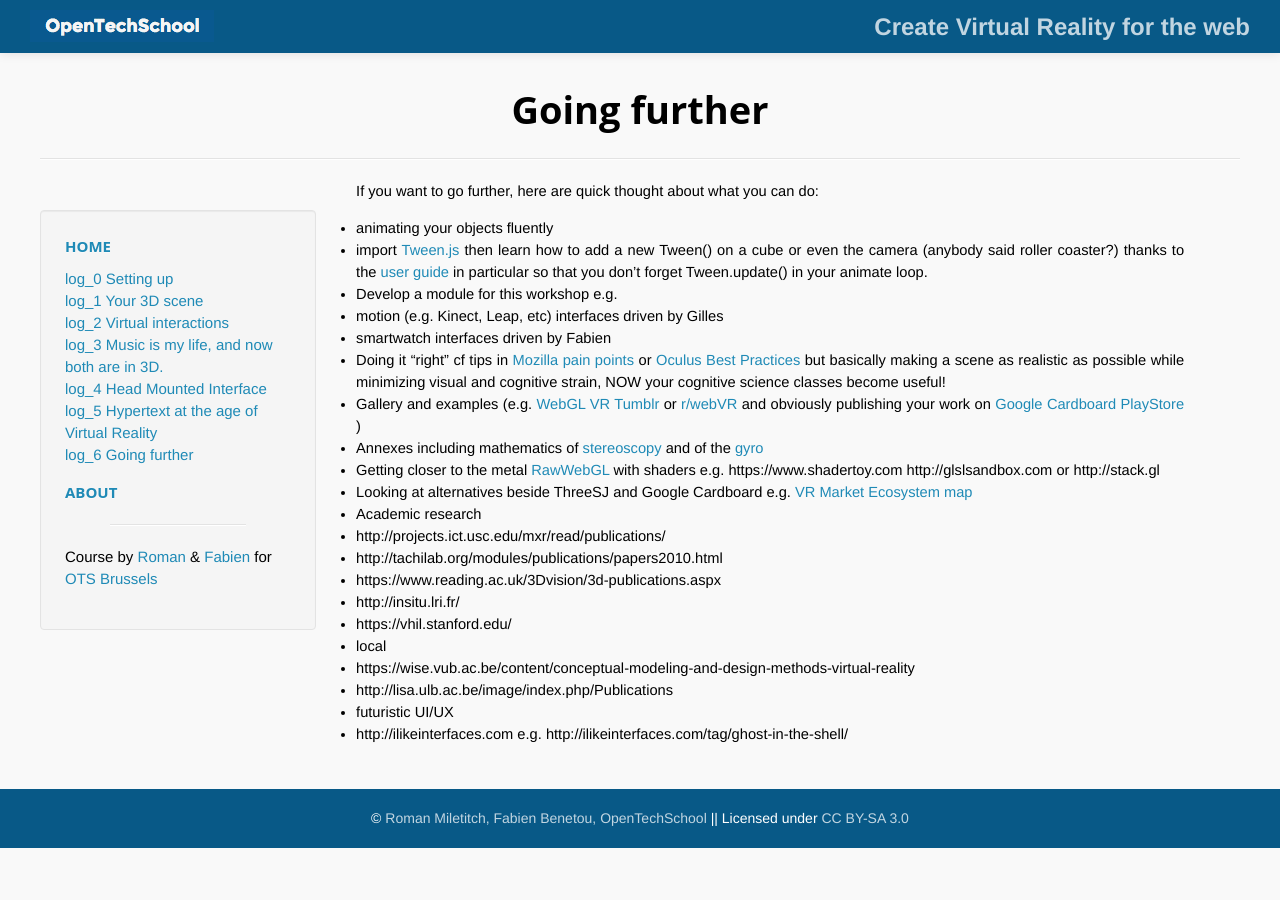
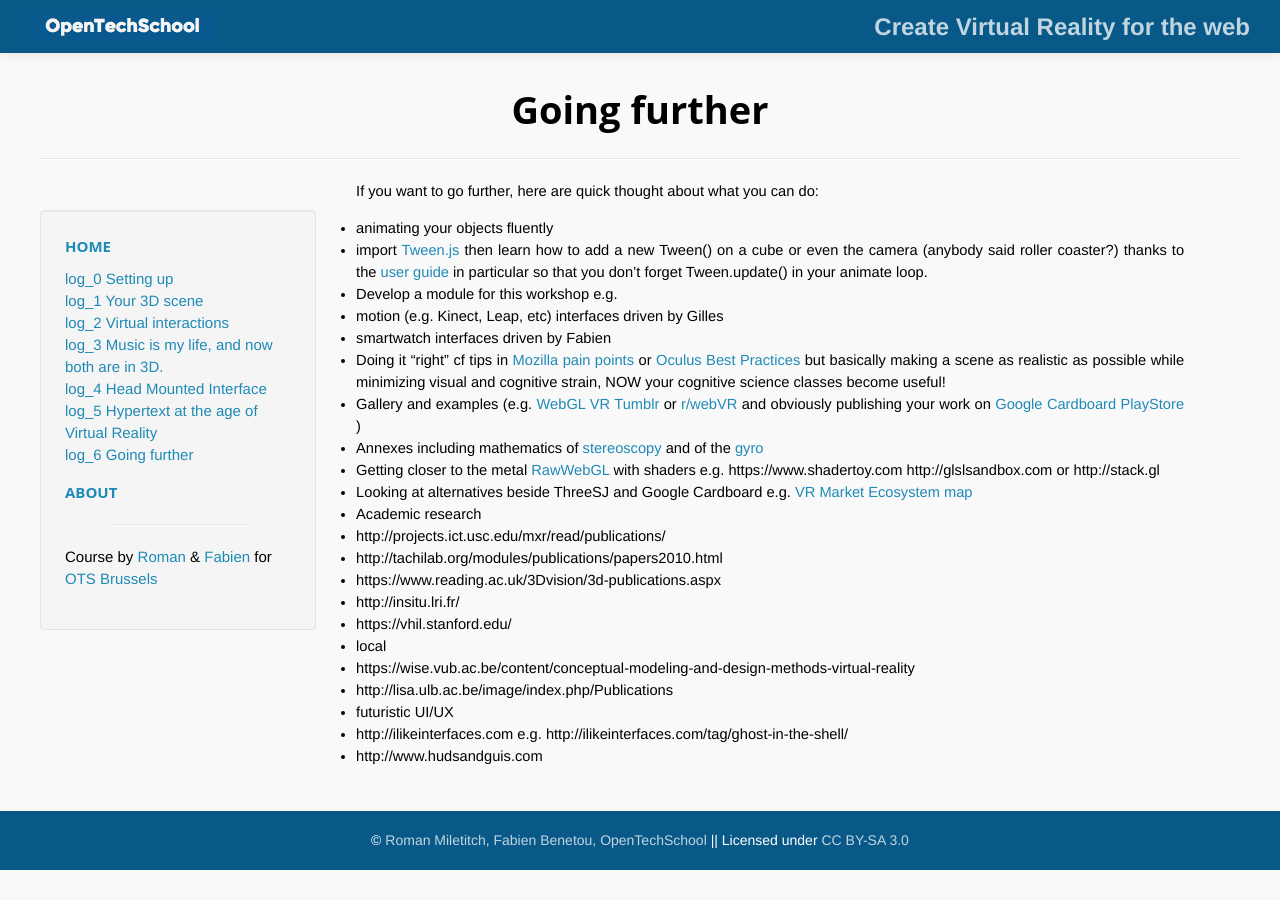
Before and after one commit to OpenTechSchool-Brussels/webVR-for-3D-graphics-and-music, a Jekyll site: the page built from going-further.markdown, in a window 1280 px wide. Built offline with Jekyll 4.4.1, drawn with Linux system fonts in a browser that asks for light colours; Markdown is read by kramdown in place of the engine named in the settings; some of the changed lines change nothing that is shown.

Commit message:
hudsandguis

```diff
--- a/going-further.markdown
+++ b/going-further.markdown
@@ -28,3 +28,4 @@ If you want to go further, here are quick thought about what you can do:
   * http://lisa.ulb.ac.be/image/index.php/Publications
  * futuristic UI/UX
   * http://ilikeinterfaces.com e.g. http://ilikeinterfaces.com/tag/ghost-in-the-shell/
+  * http://www.hudsandguis.com
```
